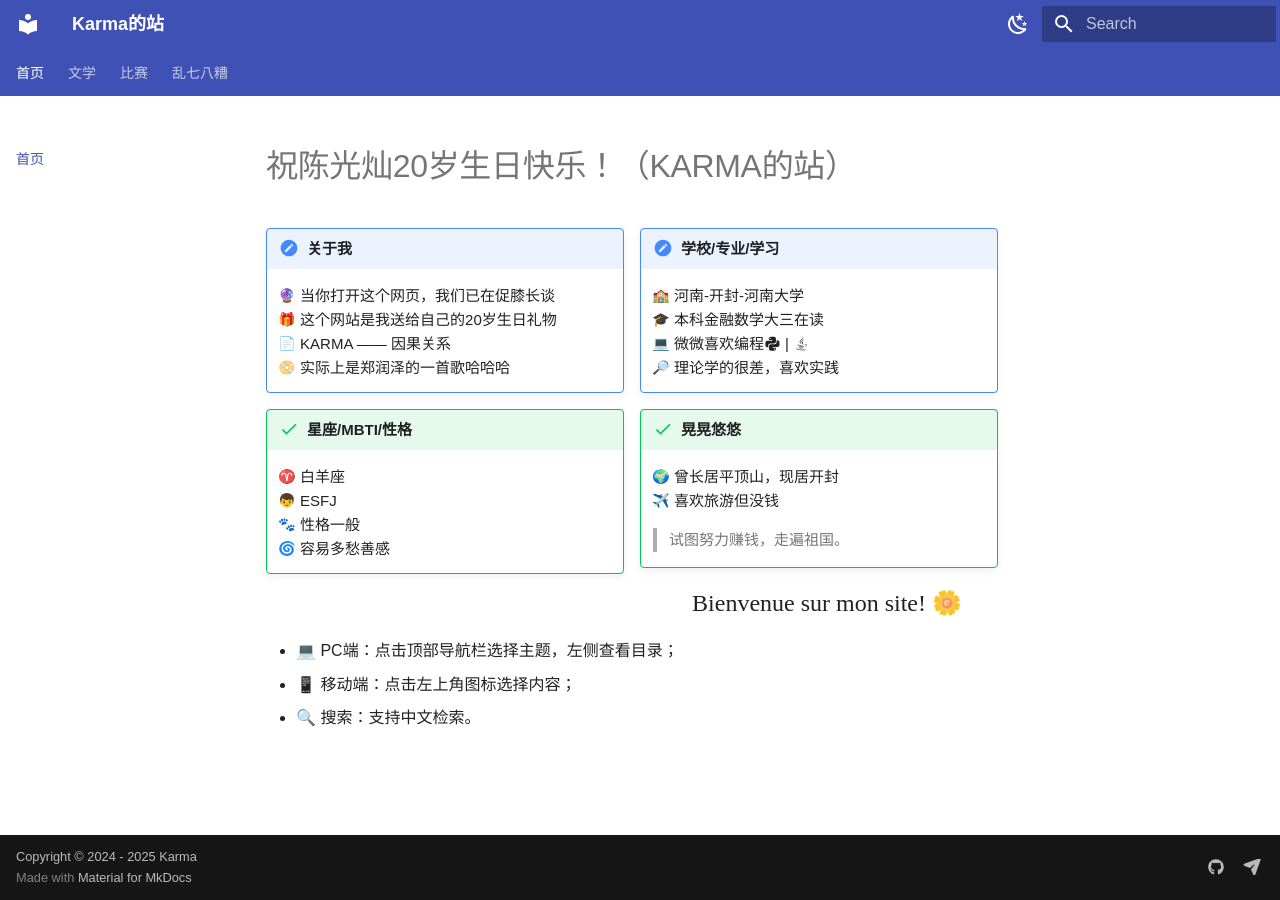
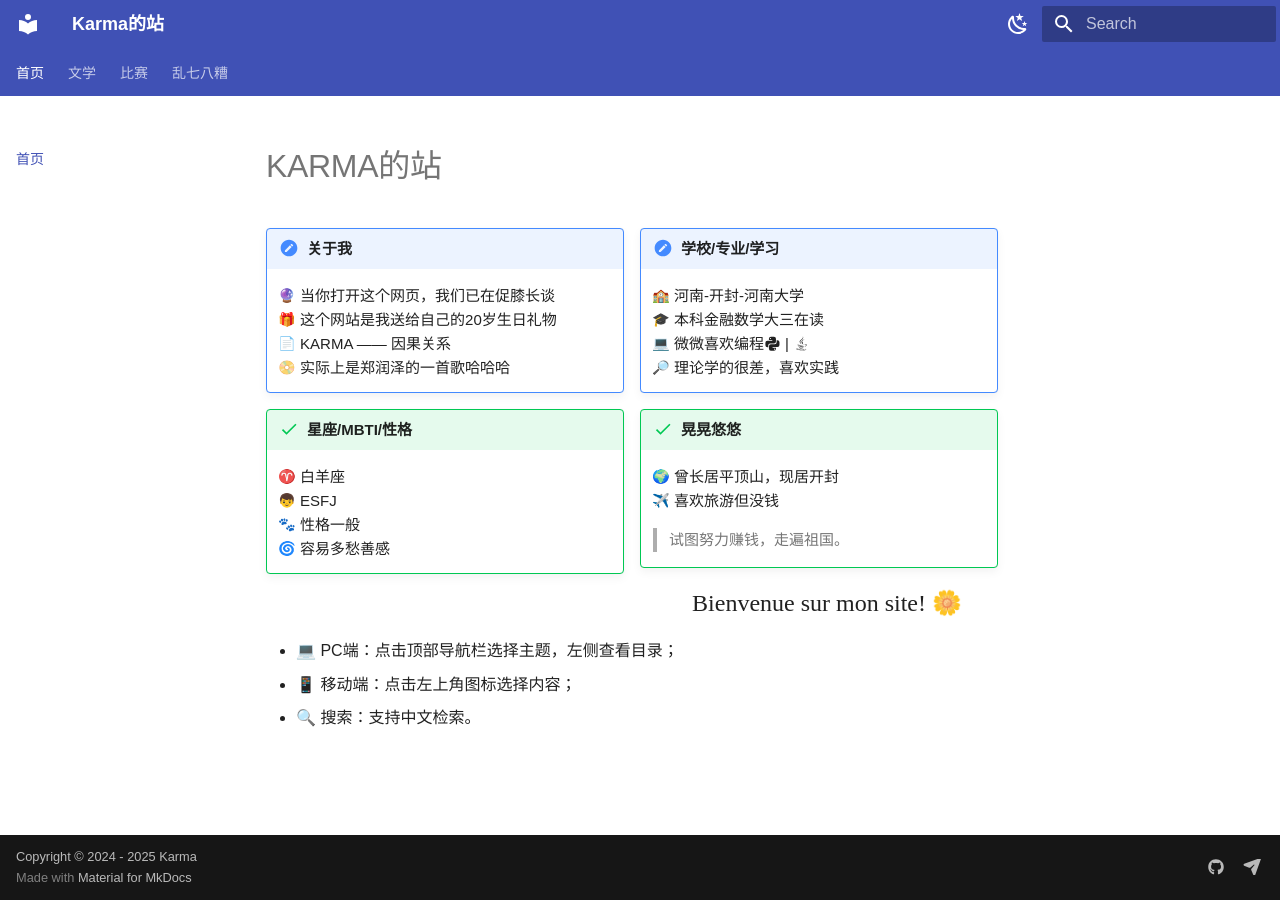
Before and after one commit to Colick-cgc/skills-github-pages, an MkDocs documentation site: the page built from docs/index.md, in a window 1280 px wide. Built offline with MkDocs 1.6.1 and Material for MkDocs 9.7.7, drawn with Linux system fonts in a browser that asks for light colours; emoji names are drawn with the system emoji font; a style sheet for code colours, icons or effects is not loaded.

Commit message:
Update index.md

```diff
--- a/docs/index.md
+++ b/docs/index.md
@@ -1,4 +1,4 @@
-# 祝陈光灿20岁生日快乐！（KARMA的站）
+# KARMA的站
 
 !!! note inline "关于我"
 
```
